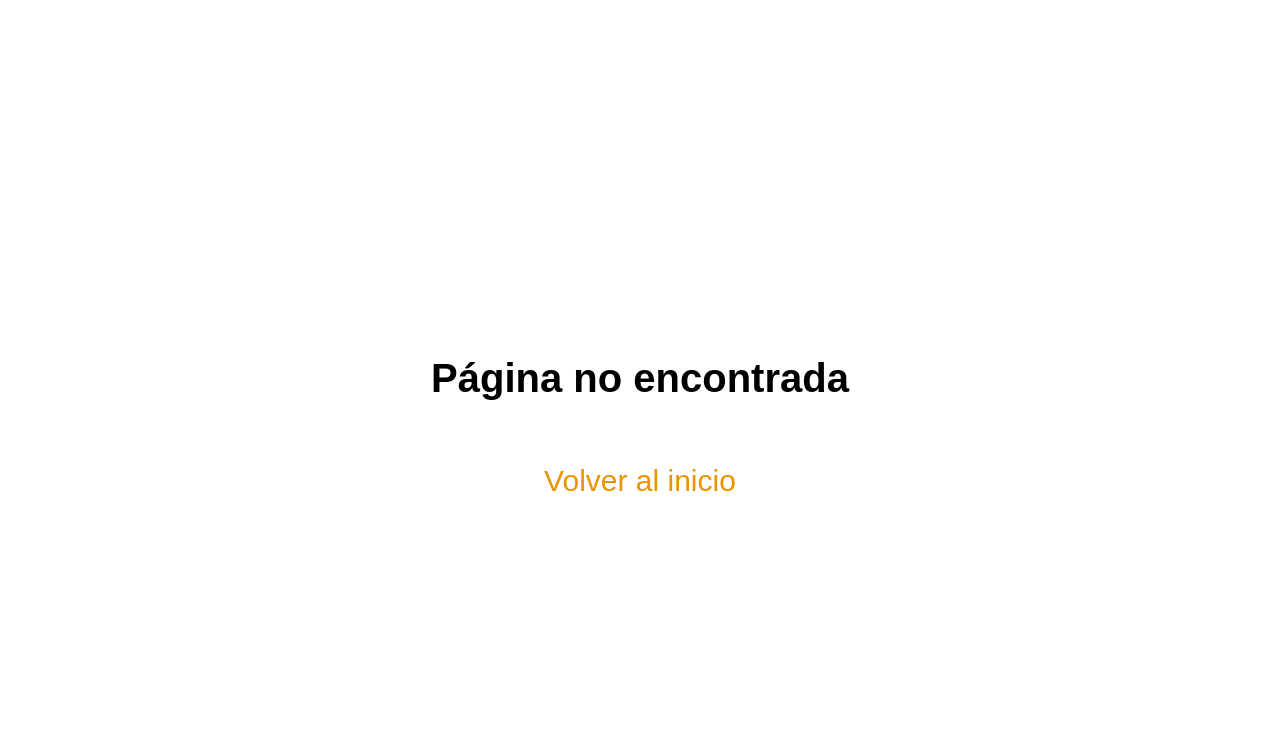
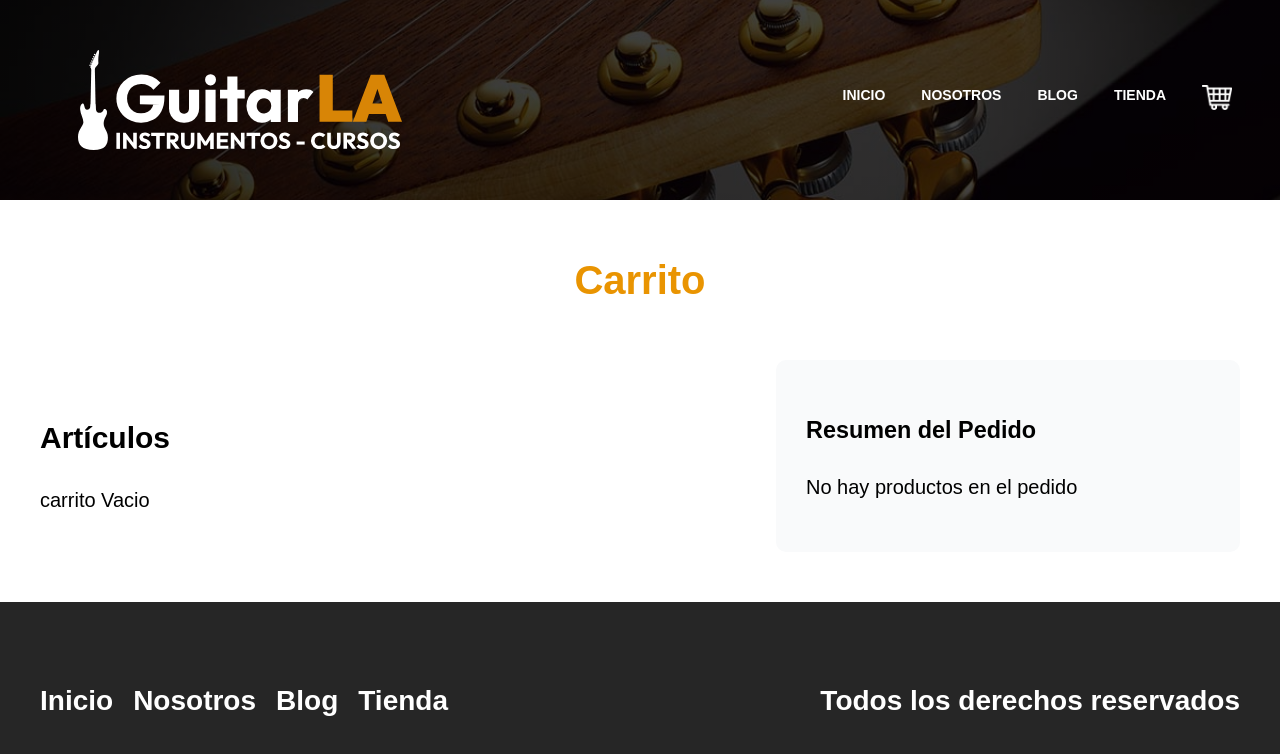
Before and after one commit to HeinzNaumann/guitar-shop, a Next.js app: page /carrito in a window 1280 px wide. Before the commit this address had no page. Shown: the top 754 px of the page. Built offline with nearby package versions, Linux system fonts and the light colour scheme.

Commit message:
finalized the cart

```diff
--- a/components/Header.js
+++ b/components/Header.js
@@ -24,6 +24,17 @@
             <Link href="/nosotros">Nosotros</Link>
             <Link href="/blog">Blog</Link>
             <Link href="/tienda">Tienda</Link>
+            <Link href="/carrito">
+              <a>
+                <Image
+                  layout="fixed"
+                  width={30}
+                  height={25}
+                  src="/img/carrito.png"
+                  alt="Imagen Carrito"
+                />
+              </a>
+            </Link>
           </nav>
         </div>
 
--- a/pages/_app.js
+++ b/pages/_app.js
@@ -1,8 +1,65 @@
-import '../styles/normalize.css'
-import '../styles/globals.css'
+import { useState, useEffect } from "react";
+import "../styles/normalize.css";
+import "../styles/globals.css";
 
 function MyApp({ Component, pageProps }) {
-  return <Component {...pageProps} />
+  const [carrito, setCarrito] = useState([]);
+
+  useEffect(() => {
+    console.log("primero");
+    const carritoLS = JSON.parse(localStorage.getItem("carrito")) ?? [];
+    if (carritoLS.length !== 0) {
+      setCarrito(carritoLS);
+    }
+  }, []);
+
+  useEffect(() => {
+    console.log("segundo");
+    localStorage.setItem("carrito", JSON.stringify(carrito));
+  }, [carrito]);
+
+  const agregarCarrito = (producto) => {
+    if (carrito.some((articulo) => articulo.id === producto.id)) {
+      const carritoActualizado = carrito.map((articulo) => {
+        if (articulo.id === producto.id) {
+          articulo.cantidad = producto.cantidad;
+        }
+        return articulo;
+      });
+
+      setCarrito(carritoActualizado);
+    } else {
+      setCarrito([...carrito, producto]);
+    }
+  };
+
+  const actualizarCantidad = (producto) => {
+    const carritoActualizado = carrito.map((articulo) => {
+      if (articulo.id === producto.id) {
+        articulo.cantidad = producto.cantidad;
+      }
+      return articulo;
+    });
+
+    setCarrito(carritoActualizado);
+  };
+
+  const eliminarProducto = (id) => {
+    const carritoActualizado = carrito.filter((articulo) => articulo.id !== id);
+    {
+      setCarrito(carritoActualizado);
+    }
+  };
+
+  return (
+    <Component
+      {...pageProps}
+      carrito={carrito}
+      agregarCarrito={agregarCarrito}
+      actualizarCantidad={actualizarCantidad}
+      eliminarProducto={eliminarProducto}
+    />
+  );
 }
 
-export default MyApp
+export default MyApp;
--- /dev/null
+++ b/pages/carrito.js
@@ -0,0 +1,95 @@
+import { useState, useEffect } from "react";
+import Image from "next/image";
+import Layout from "../components/Layout";
+import styles from "../styles/Carrito.module.css";
+const carrito = ({ carrito, actualizarCantidad, eliminarProducto }) => {
+  const [total, setTotal] = useState(0);
+
+  useEffect(() => {
+    const calculoTotal = carrito.reduce(
+      (total, producto) => total + producto.cantidad * producto.precio,
+      0
+    );
+
+    setTotal(calculoTotal);
+  }, [carrito]);
+  return (
+    <Layout pagina={"Carrito de Compras"}>
+      <h1 className="heading">Carrito</h1>
+      <main className={`${styles.contenido} contenedor`}>
+        <div className={styles.carrito}>
+          <h2>Artículos </h2>
+          {carrito.length === 0
+            ? "carrito Vacio"
+            : carrito.map((producto) => (
+                <div key={producto.id} className={styles.producto}>
+                  <div>
+                    <Image
+                      layout="responsive"
+                      width={250}
+                      height={480}
+                      src={producto.imagen}
+                      alt={producto.nombre}
+                    />
+                  </div>
+                  <div>
+                    <p className={styles.nombre}>{producto.nombre}</p>
+
+                    <div className={styles.cantidad}>
+                      <p>Cantidad:</p>
+                      <select
+                        value={producto.cantidad}
+                        className={styles.select}
+                        onChange={(e) =>
+                          actualizarCantidad({
+                            cantidad: e.target.value,
+                            id: producto.id,
+                          })
+                        }
+                      >
+                        <option value=""> -- Seleccion -- </option>
+                        <option value="1"> 1 </option>
+                        <option value="2"> 2 </option>
+                        <option value="3"> 3 </option>
+                        <option value="4"> 4 </option>
+                        <option value="5"> 5 </option>
+                        <option value="6"> 6 </option>
+                        <option value="7"> 7 </option>
+                      </select>
+                    </div>
+                    <p className={styles.precio}>
+                      Precio:<span>{producto.precio}€</span>
+                    </p>
+                    <p className={styles.subtotal}>
+                      Subtotal:
+                      <span>{producto.precio * producto.cantidad}€</span>
+                    </p>
+                  </div>
+                  <button
+                    type="button"
+                    className={styles.eliminar}
+                    onClick={() => eliminarProducto(producto.id)}
+                  >
+                    X
+                  </button>
+                </div>
+              ))}
+        </div>
+        <div className={styles.resumen}>
+          <h3>Resumen del Pedido</h3>
+
+          {total > 0 ? (
+            <>
+              <p>Reseumen del Pedido</p>
+              <p>Total a pagar ${total}</p>
+            </>
+          ) : (
+            <p>No hay productos en el pedido</p>
+          )}
+        </div>
+      </main>
+    </Layout>
+  );
+};
+
+export default carrito;
--- /dev/null
+++ b/styles/Carrito.module.css
@@ -0,0 +1,92 @@
+.contenido {
+  display: grid;
+  gap: 4rem;
+}
+
+@media (min-width: 768px) {
+  .contenido {
+    grid-template-columns: 3fr 2fr;
+    align-items: flex-start;
+  }
+}
+
+.carrito {
+  padding: 3rem 0;
+}
+
+.producto {
+  display: grid;
+  grid-template-columns: 1fr 3fr;
+  gap: 4rem;
+  align-items: center;
+  border-bottom: 1px solid #cfcfcf;
+  padding: 3rem 0;
+  position: relative;
+}
+
+.producto:last-of-type {
+  border: none;
+}
+
+.producto p {
+  margin: 0 0 1rem 0;
+}
+
+.cantidad {
+  display: flex;
+  align-items: center;
+  gap: 1rem;
+  margin-bottom: 1rem;
+}
+
+.cantidad p {
+  margin: 0;
+}
+
+.select {
+  all: unset;
+  padding: 1rem;
+  border: 1px solid #cfcfcf;
+  flex: 1;
+  text-align: center;
+  border-radius: 1rem;
+}
+
+.nombre {
+  font-weight: 700;
+  font-size: 2.2rem;
+}
+
+.precio {
+  font-weight: 700;
+  color: var(--primary);
+}
+
+.precio span {
+  font-size: 2.4rem;
+}
+
+.subtotal {
+  font-weight: 700;
+}
+
+.subtotal span {
+  font-size: 2.4rem;
+}
+.eliminar {
+  all: unset;
+  position: absolute;
+  top: 3rem;
+  right: 1rem;
+  font-weight: bold;
+}
+
+.eliminar:hover {
+  cursor: pointer;
+}
+
+.resumen {
+  background-color: #f9fafb;
+  padding: 3rem;
+  border-radius: 1rem;
+}
```
Also changed, not shown: pages/guitarras/[url].js (+27 -4 lines).
